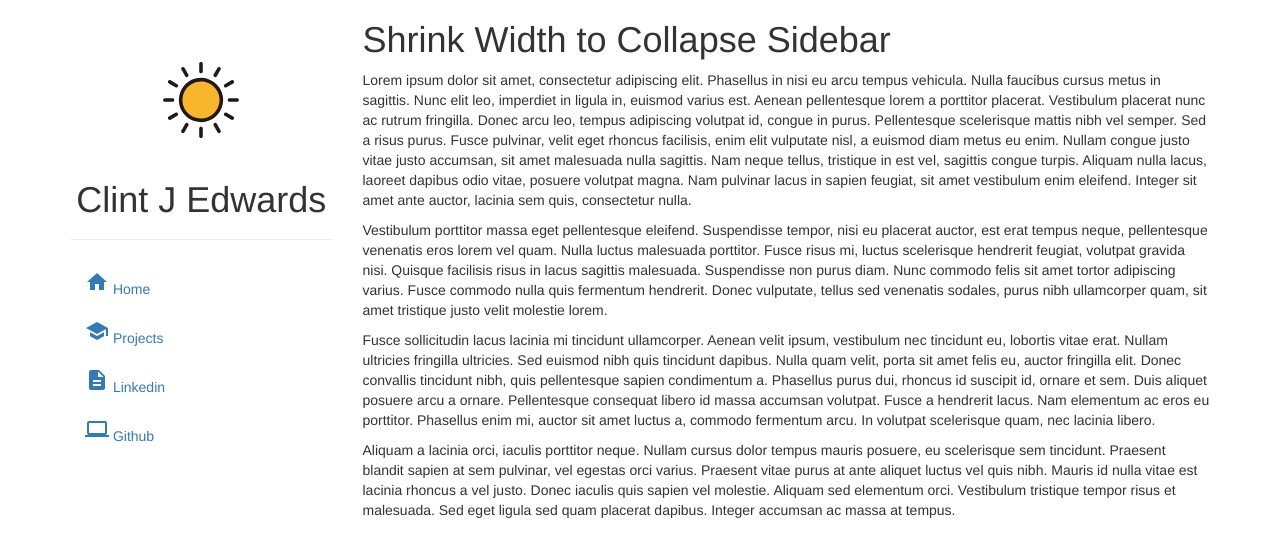
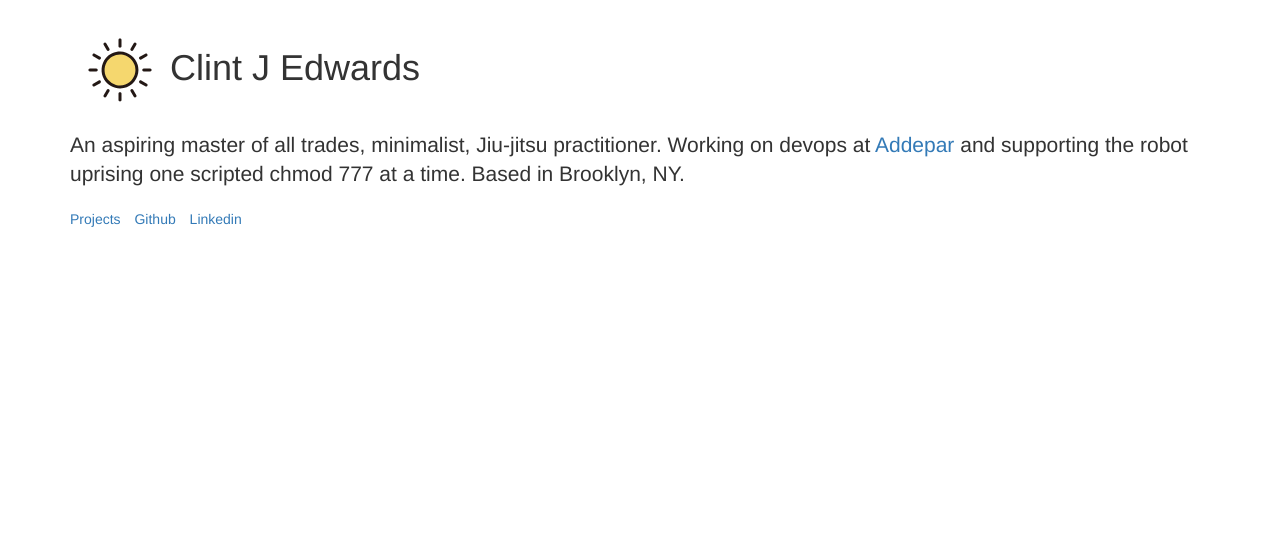
Before and after one commit to clintjedwards/clintjedwards.github.io, a Flask app: page / in a window 1280 px wide. Shown: the top 557 px of the page. Run offline with Flask 2, Linux system fonts and the light colour scheme; parts of the project's set-up code (start-up, migrations or seed data) failed here and were passed over; some libraries are stand-ins or nearby versions.

Commit message:
Throwing out past two designs for more simplistic one

```diff
--- a/app/static/css/swagalldayerryday.css
+++ b/app/static/css/swagalldayerryday.css
@@ -1,5 +1,5 @@
-.icon{
-    height: 120px;
+.mainlogo{
+    height: 100px;
 }
 
 .formula{
--- a/app/templates/index.html
+++ b/app/templates/index.html
@@ -5,71 +5,24 @@
     <meta charset="utf-8">
     <meta name="viewport" content="width=device-width, initial-scale=1">
 
+    <link rel='shortcut icon' href="{{ url_for('static',filename='images/sun.svg') }}" type='image/x-icon' />
+
+    <link rel="stylesheet" href="https://maxcdn.bootstrapcdn.com/bootstrap/3.3.7/css/bootstrap.min.css" integrity="sha384-BVYiiSIFeK1dGmJRAkycuHAHRg32OmUcww7on3RYdg4Va+PmSTsz/K68vbdEjh4u" crossorigin="anonymous">
     <link rel="stylesheet" type="text/css" href="{{ url_for('static',filename='css/swagalldayerryday.css') }}">
-
-    <link rel='shortcut icon' href="{{ url_for('static',filename='images/sun.svg') }}" type='image/x-icon'/ >
-    <link href="https://fonts.googleapis.com/icon?family=Material+Icons" rel="stylesheet">
-    <link rel="stylesheet" href="https://maxcdn.bootstrapcdn.com/bootstrap/3.3.7/css/bootstrap.min.css" integrity="sha384-BVYiiSIFeK1dGmJRAkycuHAHRg32OmUcww7on3RYdg4Va+PmSTsz/K68vbdEjh4u" crossorigin="anonymous">
-
 </head>
 <body>
-    <div class="page-container">
-        <div class="container">
-          <div class="row row-offcanvas row-offcanvas-left">
 
-            <!-- sidebar -->
-            <div class="col-xs-6 col-sm-3 sidebar-offcanvas" id="sidebar" role="navigation">
-                <div class="page-header text-center">
-                    <img class="icon" src="{{ url_for('static',filename='images/sun.svg') }}" />
-                    <h1>Clint J Edwards</h1>
-                </div>
-                <ul class="nav">
-                  <li><a href="#"><i class="material-icons">home</i>&nbsp;Home</a></li>
-                  <li><a href="#"><i class="material-icons">school</i>&nbsp;Projects</a></li>
-                  <li><a href="#"><i class="material-icons">description</i>&nbsp;Linkedin</a></li>
-                  <li><a href="#"><i class="material-icons">computer</i>&nbsp;Github</a></li>
-                </ul>
-            </div>
+<div class="container">
+    <h1><img class="icon mainlogo" src="{{ url_for('static',filename='images/sun.svg') }}" />Clint J Edwards</h1>
 
-            <!-- main area -->
-            <div class="col-xs-12 col-sm-9">
-              <h1>Shrink Width to Collapse Sidebar</h1>
-              <p>Lorem ipsum dolor sit amet, consectetur adipiscing elit. Phasellus in nisi eu arcu tempus vehicula.
-                Nulla faucibus cursus metus in sagittis. Nunc elit leo, imperdiet in ligula in, euismod varius est.
-                Aenean pellentesque lorem a porttitor placerat. Vestibulum placerat nunc ac rutrum fringilla. Donec
-                arcu leo, tempus adipiscing volutpat id, congue in purus. Pellentesque scelerisque mattis nibh vel
-                semper. Sed a risus purus. Fusce pulvinar, velit eget rhoncus facilisis, enim elit vulputate nisl, a
-                euismod diam metus eu enim. Nullam congue justo vitae justo accumsan, sit amet malesuada nulla sagittis.
-                Nam neque tellus, tristique in est vel, sagittis congue turpis. Aliquam nulla lacus, laoreet dapibus
-                odio vitae, posuere volutpat magna. Nam pulvinar lacus in sapien feugiat, sit amet vestibulum enim
-                eleifend. Integer sit amet ante auctor, lacinia sem quis, consectetur nulla.</p>
+    <p class="lead">An aspiring master of all trades, minimalist, Jiu-jitsu practitioner. Working on devops at <a href="https://www.addepar.com">Addepar</a> and supporting the robot uprising one scripted chmod 777 at a time.
+    Based in Brooklyn, NY.</p>
+    <ul class="list-inline">
+        <li><a href="#">Projects</a></li>
+        <li><a href="https://github.com/cje3296">Github</a></li>
+        <li><a href="https://www.linkedin.com/in/clintjedwards">Linkedin</a></li>
+    </ul>
+</div>
 
-              <p>Vestibulum porttitor massa eget pellentesque eleifend. Suspendisse tempor, nisi eu placerat auctor,
-                est erat tempus neque, pellentesque venenatis eros lorem vel quam. Nulla luctus malesuada porttitor.
-                Fusce risus mi, luctus scelerisque hendrerit feugiat, volutpat gravida nisi. Quisque facilisis risus
-                in lacus sagittis malesuada. Suspendisse non purus diam. Nunc commodo felis sit amet tortor
-                adipiscing varius. Fusce commodo nulla quis fermentum hendrerit. Donec vulputate, tellus sed
-                venenatis sodales, purus nibh ullamcorper quam, sit amet tristique justo velit molestie lorem.</p>
-
-              <p>Fusce sollicitudin lacus lacinia mi tincidunt ullamcorper. Aenean velit ipsum, vestibulum nec
-                tincidunt eu, lobortis vitae erat. Nullam ultricies fringilla ultricies. Sed euismod nibh quis
-                tincidunt dapibus. Nulla quam velit, porta sit amet felis eu, auctor fringilla elit. Donec
-                convallis tincidunt nibh, quis pellentesque sapien condimentum a. Phasellus purus dui, rhoncus
-                id suscipit id, ornare et sem. Duis aliquet posuere arcu a ornare. Pellentesque consequat libero
-                id massa accumsan volutpat. Fusce a hendrerit lacus. Nam elementum ac eros eu porttitor.
-                Phasellus enim mi, auctor sit amet luctus a, commodo fermentum arcu. In volutpat scelerisque
-                quam, nec lacinia libero.</p>
-
-              <p>Aliquam a lacinia orci, iaculis porttitor neque. Nullam cursus dolor tempus mauris posuere, eu
-                scelerisque sem tincidunt. Praesent blandit sapien at sem pulvinar, vel egestas orci varius.
-                Praesent vitae purus at ante aliquet luctus vel quis nibh. Mauris id nulla vitae est lacinia
-                rhoncus a vel justo. Donec iaculis quis sapien vel molestie. Aliquam sed elementum orci.
-                Vestibulum tristique tempor risus et malesuada. Sed eget ligula sed quam placerat dapibus.
-                Integer accumsan ac massa at tempus.</p>
-
-            </div><!-- /.col-xs-12 main -->
-        </div><!--/.row-->
-      </div><!--/.container-->
-    </div><!--/.page-container-->
 </body>
 </html>
```
Also changed, not shown: app/static/images/sun.svg, app/static/images/sunny_black.svg (deleted), app/static/images/sunny_white.svg (deleted).
